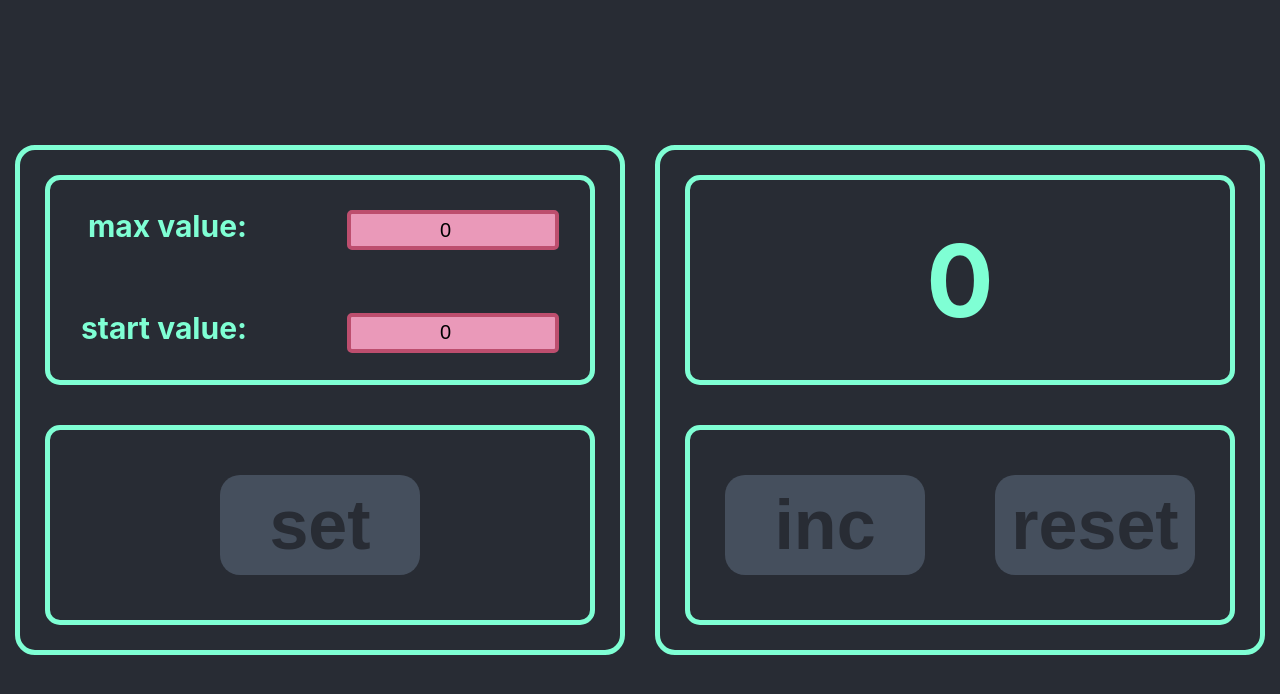
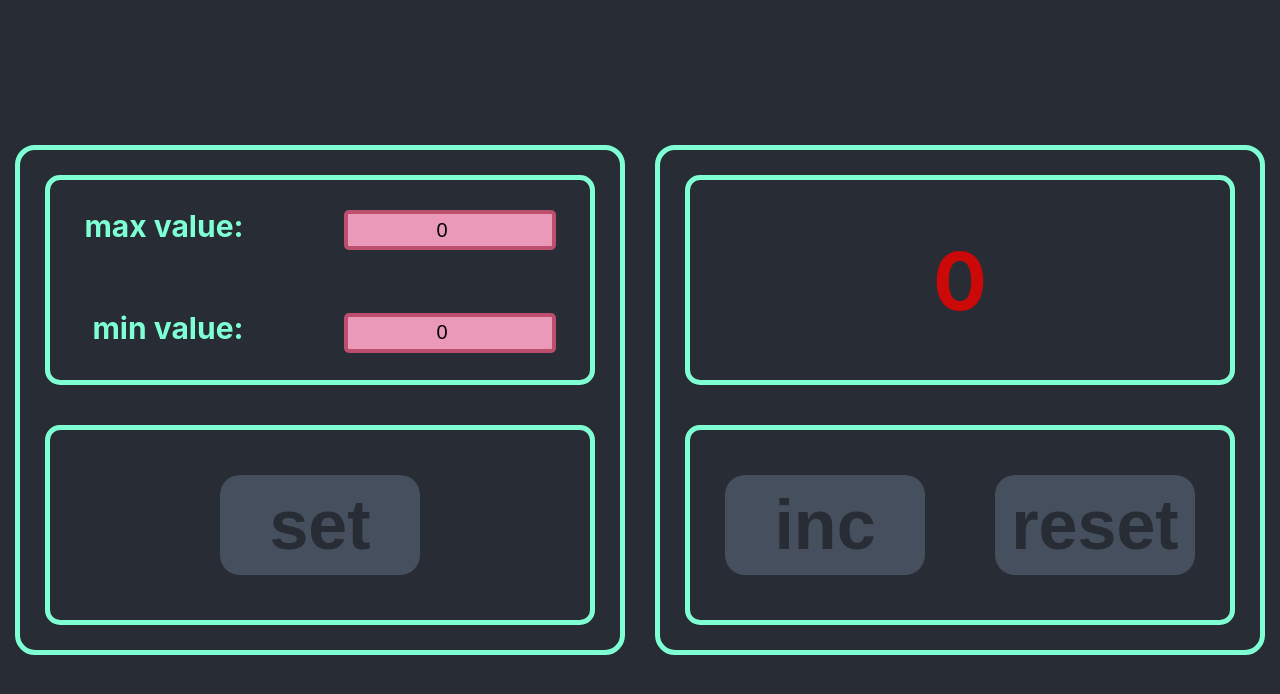
Before and after one commit to NiksKozlov/Counter, a React (Create React App) app: page / in a window 1280 px wide. Shown: the top 694 px of the page. Built offline with nearby package versions, Linux system fonts and the light colour scheme.

Commit message:
Adding new logic and css click animation for the button.

```diff
--- a/src/App.tsx
+++ b/src/App.tsx
@@ -1,33 +1,61 @@
-import React, {ChangeEvent, useState} from 'react';
+import React, {ChangeEvent, useEffect, useState} from 'react';
 import './App.css';
 import Scoreboard from './components/Scoreboard/Scoreboard';
-import SuperButton from './components/SuperButton/SuperButton';
 import SetScoreboard from './components/SetScoreboard/SetScoreboard';
 
+
 function App() {
-    const [score, setScore] = useState<number>(0)
-    const [maxValue, setMaxValue] = useState<number>(0)
-    const [startValue, setStartValue] = useState<number>(0)
+    const [value, setValue] = useState<string>('0')
+    const [maxValue, setMaxValue] = useState(0)
+    const [minValue, setMinValue] = useState(0)
+
+    useEffect(() => {
+        let maxValueAsString = localStorage.getItem('max value')
+        let minValueAsString = localStorage.getItem('min value')
+        if (maxValueAsString && minValueAsString) {
+            let maxValue = JSON.parse(maxValueAsString)
+            let minValue = JSON.parse(minValueAsString)
+            setMaxValue(maxValue)
+            setMinValue(minValue)
+            setValue(minValue)
+        }
+    }, [])
 
     const changeMaxValue = (e: ChangeEvent<HTMLInputElement>) => {
-        setMaxValue(JSON.parse(e.currentTarget.value))
+        setMaxValue(+e.currentTarget.value)
+        setValue('Enter values and press set')
+
     }
 
     const changeStartValue = (e: ChangeEvent<HTMLInputElement>) => {
-        setStartValue(JSON.parse(e.currentTarget.value))
+        setMinValue(+e.currentTarget.value)
+        setValue('Enter values and press set')
     }
 
     const setToLocalStorage = () => {
         localStorage.setItem('max value', JSON.stringify(maxValue))
-        localStorage.setItem('min value', JSON.stringify(startValue))
+        localStorage.setItem('min value', JSON.stringify(minValue))
+        setValue(JSON.stringify(minValue))
+    }
+
+    const disabledConditionSet = () => {
+        return minValue === maxValue || minValue === undefined || minValue > maxValue || minValue < 0
+    }
+
+    const disabledConditionInc = () => {
+        return +value === maxValue
+    }
+
+    const disabledConditionReset = () => {
+        return +value === minValue
     }
 
     const incrementScore = () => {
-        setScore(score + 1)
+        setValue(value => `${+value + 1}`)
     }
 
     const resetScore = () => {
-        setScore(0)
+        setValue(JSON.stringify(minValue))
     }
 
 
@@ -35,14 +63,19 @@ function App() {
         <div className="App">
             <SetScoreboard
                 maxValue={maxValue}
-                startValue={startValue}
+                minValue={minValue}
                 changeMaxValue={changeMaxValue}
                 changeStartValue={changeStartValue}
                 setToLocalStorage={setToLocalStorage}
+                disabledCondition={disabledConditionSet}
             />
-            <Scoreboard score={score}
+            <Scoreboard value={value}
+                        maxValue={maxValue}
                         incrementScore={incrementScore}
-                        resetScore={resetScore} />
+                        resetScore={resetScore}
+                        disabledConditionInc={disabledConditionInc}
+                        disabledConditionReset={disabledConditionReset}
+                        disabledConditionSet={disabledConditionSet} />
         </div>
     );
 }
--- a/src/components/Scoreboard/Scoreboard.module.css
+++ b/src/components/Scoreboard/Scoreboard.module.css
@@ -1,9 +1,9 @@
 .scoreboard {
     color: aquamarine;
-    font-size: 100px;
+    font-size: 60px;
 }
 
-.scoreboardMax {
+.scoreboardMaxVal {
     color: #cc0909;
-    font-size: 130px;
+    font-size: 80px;
 }
--- a/src/components/Scoreboard/Scoreboard.tsx
+++ b/src/components/Scoreboard/Scoreboard.tsx
@@ -3,31 +3,37 @@ import s from './Scoreboard.module.css'
 import SuperButton from '../SuperButton/SuperButton';
 
 type PropsType = {
-    score: number
+    value: string
+    maxValue: number
     incrementScore: () => void
     resetScore: () => void
+    disabledConditionInc: () => boolean
+    disabledConditionReset: () => boolean
+    disabledConditionSet : () => boolean
 }
 
+
 function Scoreboard(props: PropsType) {
+    const disabledInc = () => props.disabledConditionInc() || props.disabledConditionSet();
+    const disabledReset = () => props.disabledConditionReset() || props.disabledConditionSet();
+
     return (
         <div className="wrapper-board">
             <div className="wrapper-interface">
-                <div className={props.score === 5 ? s.scoreboardMax : s.scoreboard}>
-                    {props.score}
+                <div className={+props.value === props.maxValue ? s.scoreboardMaxVal : s.scoreboard}>
+                    {props.value}
                 </div>
             </div>
             <div className="wrapper-buttons">
                 <SuperButton
-                    score={props.score}
                     onClick={props.incrementScore}
                     title={'inc'}
-                    value={5}
+                    disabledCondition={disabledInc}
                 />
                 <SuperButton
-                    score={props.score}
                     onClick={props.resetScore}
                     title={'reset'}
-                    value={0}
+                    disabledCondition={disabledReset}
                 />
             </div>
         </div>
--- a/src/components/SetScoreboard/SetScoreboard.tsx
+++ b/src/components/SetScoreboard/SetScoreboard.tsx
@@ -4,13 +4,21 @@ import SuperButton from '../SuperButton/SuperButton';
 
 type PropsType = {
     maxValue: number
-    startValue: number
+    minValue: number
     changeMaxValue: (e: ChangeEvent<HTMLInputElement>) => void
     changeStartValue: (e: ChangeEvent<HTMLInputElement>) => void
     setToLocalStorage: () => void
+    disabledCondition: () => boolean
 }
 
 function Scoreboard(props: PropsType) {
+
+    const checkParamForStyle = ():string => {
+       return  props.minValue === props.maxValue ||
+        props.minValue === undefined ||
+        props.minValue > props.maxValue ||
+        props.minValue < 0 ? s.inputError : s.input
+    }
 
     return (
         <div className="wrapper-board">
@@ -19,19 +27,18 @@ function Scoreboard(props: PropsType) {
                     <div className={s.setItem}>
                         max value:
                         <input
-                            className={props.startValue === props.maxValue ? s.inputError : s.input}
+                            className={checkParamForStyle()}
                             type={'number'}
                             value={props.maxValue}
                             onChange={props.changeMaxValue}
                         />
                     </div>
                     <div className={s.setItem}>
-                        start value:
+                        min value:
                         <input
-                            className={props.startValue < 0 ||
-                            props.startValue === props.maxValue ? s.inputError : s.input}
+                            className={checkParamForStyle()}
                             type={'number'}
-                            value={props.startValue}
+                            value={props.minValue}
                             onChange={props.changeStartValue}
                         />
                     </div>
@@ -41,13 +48,11 @@ function Scoreboard(props: PropsType) {
                 <SuperButton
                     onClick={props.setToLocalStorage}
                     title={'set'}
-                    value={0}
-                    startValue={props.startValue}
-                    maxValue={props.maxValue}
+                    disabledCondition={props.disabledCondition}
                 />
             </div>
         </div>
     );
-};
+}
 
 export default Scoreboard;
--- a/src/components/SuperButton/SuperButton.module.css
+++ b/src/components/SuperButton/SuperButton.module.css
@@ -14,6 +14,22 @@
     font-size: 70px;
 }
 
+
+.button:hover {
+    background: #65d9c5;
+}
+
+.button:focus {
+    outline: none;
+}
+
+.button:active {
+    background: #e5e5e5;
+    -webkit-box-shadow: inset 0px 0px 5px #c1c1c1;
+    -moz-box-shadow: inset 0px 0px 5px #c1c1c1;
+    box-shadow: inset 0px 0px 5px #c1c1c1;
+}
+
 .button:disabled {
     background-color: #454f5d;
     border: none;
--- a/src/components/SuperButton/SuperButton.tsx
+++ b/src/components/SuperButton/SuperButton.tsx
@@ -3,18 +3,14 @@ import s from './SuperButton.module.css'
 
 type PropsType = {
     onClick: () => void
-    score?: number
     title: string
-    value: number
-    maxValue?: number
-    startValue?: number
+    disabledCondition: () => boolean
 }
 
 function Increment(props: PropsType) {
     return (
         <button
-            disabled={props.startValue === props.maxValue ||
-                props.startValue !== undefined && props.startValue < 0}
+            disabled={props.disabledCondition()}
             className={s.button}
             onClick={props.onClick}
         >
```
